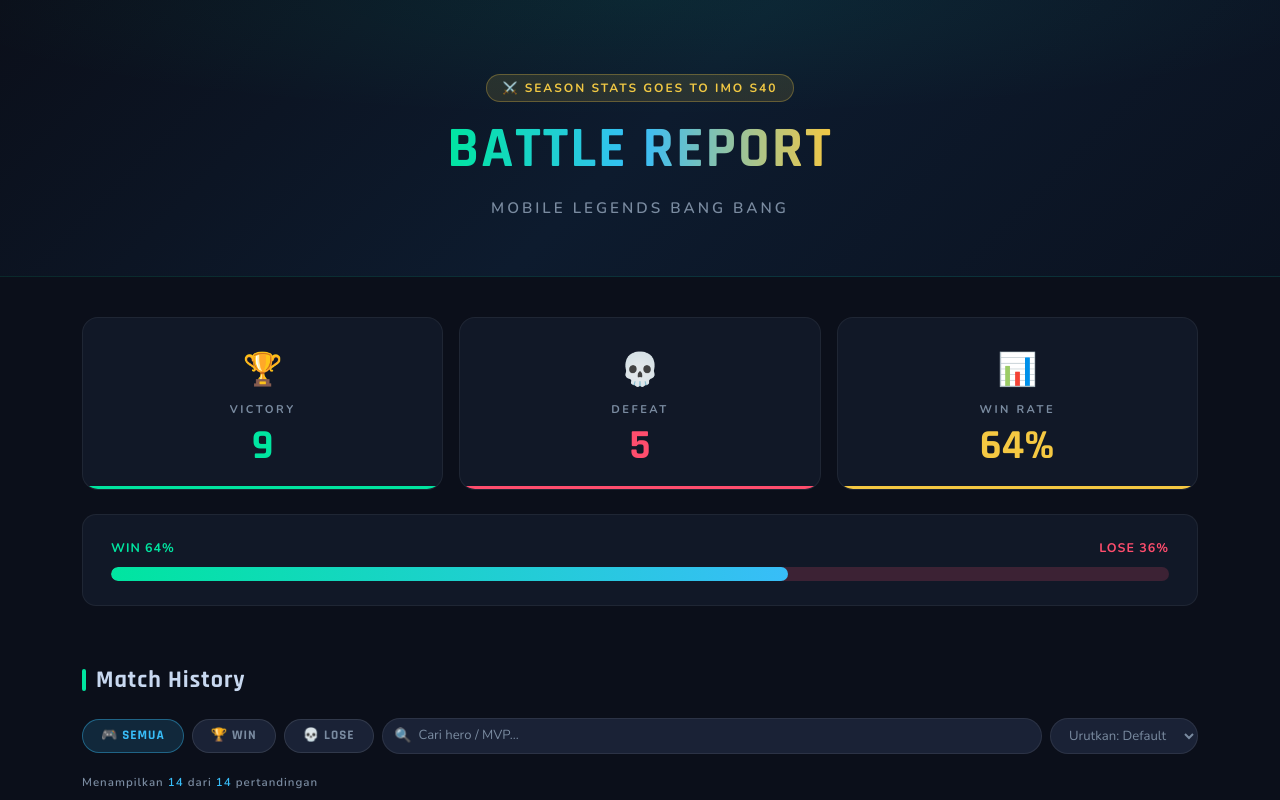
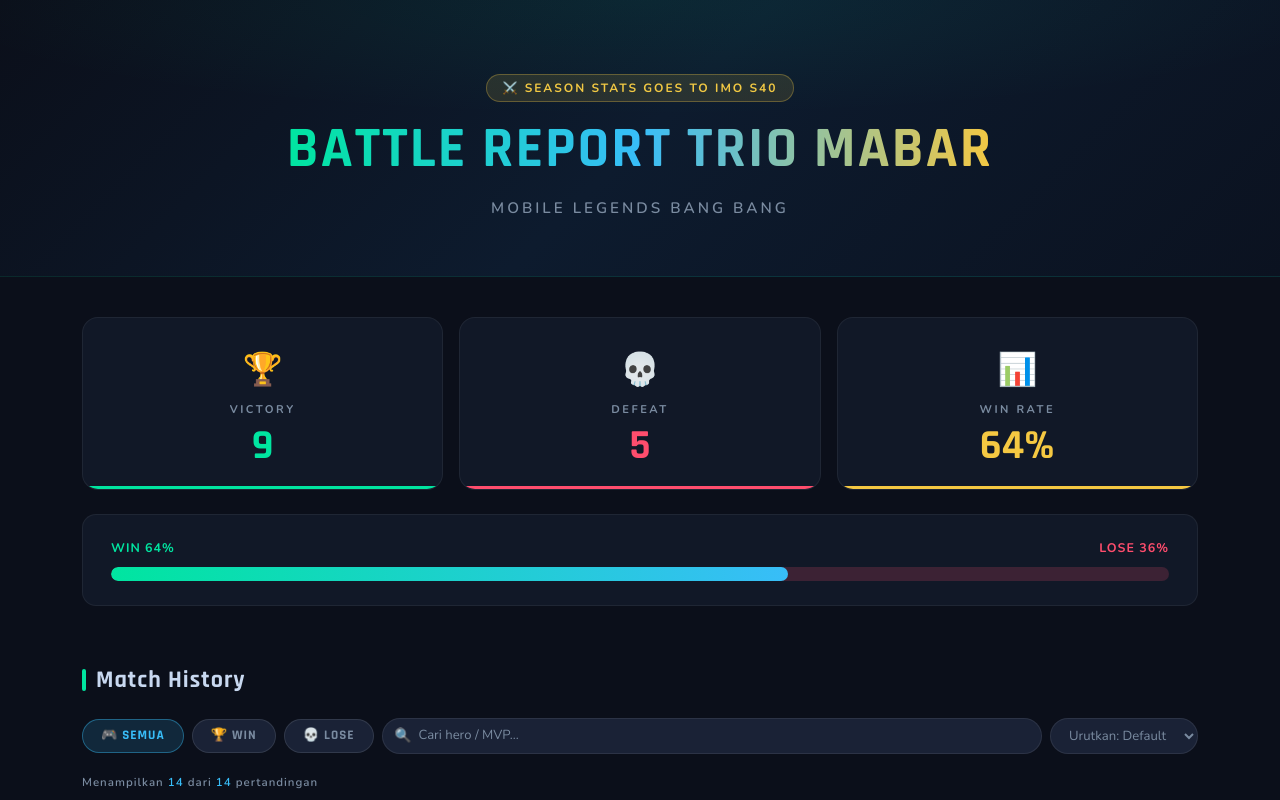
Before and after one commit to putrahyt/ml-history, a plain HTML site: page index.html in a window 1280 px wide. Shown: the top 800 px of the page. Drawn offline with nearby package versions, Linux system fonts and the light colour scheme.

Commit message:
Update index.html

```diff
--- a/index.html
+++ b/index.html
@@ -15,7 +15,7 @@
   <div class="container">
     <div class="d-flex flex-column align-items-center">
       <div class="hero-badge">⚔️ Season Stats Goes To IMO S40</div>
-      <h1 class="hero-title mt-3">BATTLE REPORT</h1>
+      <h1 class="hero-title mt-3">BATTLE REPORT TRIO MABAR</h1>
       <p class="hero-subtitle">Mobile Legends Bang Bang</p>
     </div>
   </div>
```
